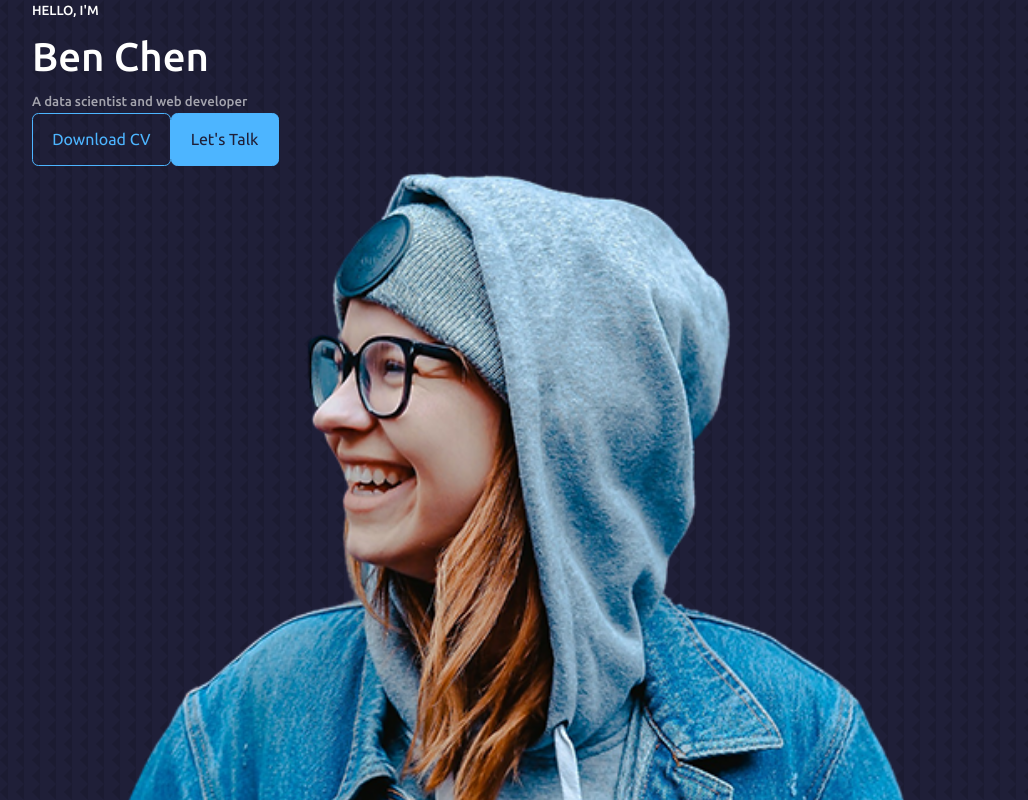
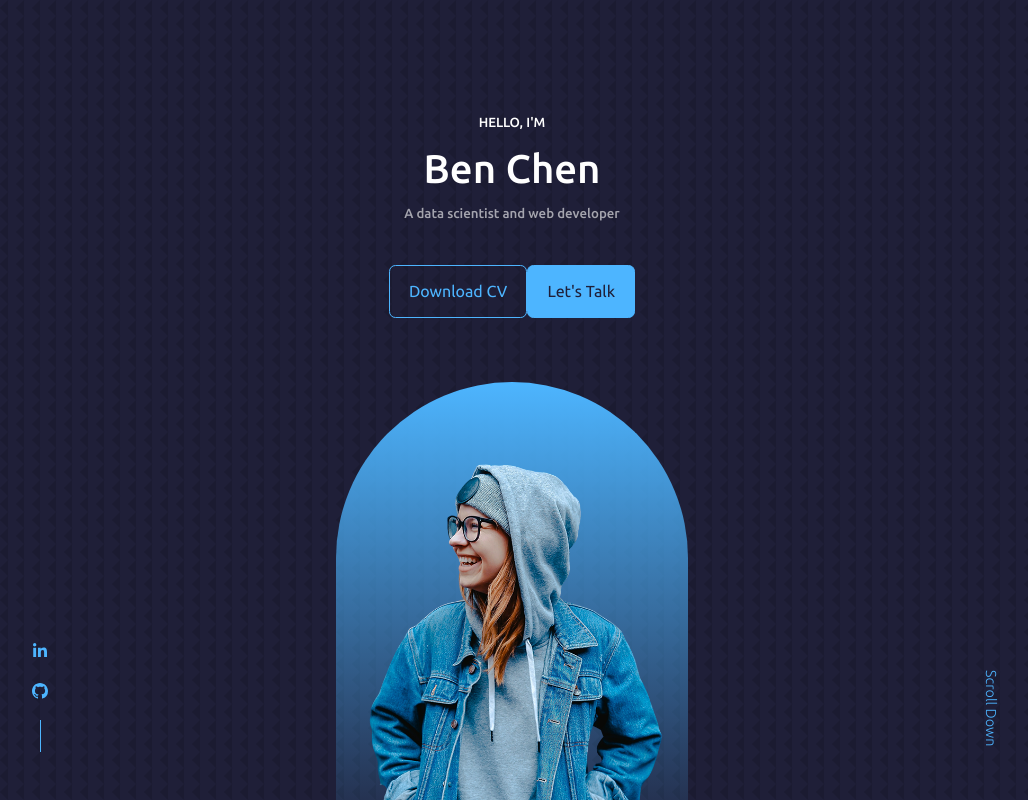
Before and after one commit to benntuecon/personal-portfolio, a React (Create React App) app in the folder react-portfolio/: page / in a window 1280 px wide. Shown: the top 800 px of the page, without its empty margins (128-1156 px from the left). Built offline with nearby package versions, Linux system fonts and the light colour scheme.

Commit message:
finish header v1

```diff
--- a/react-portfolio/package.json
+++ b/react-portfolio/package.json
@@ -8,6 +8,7 @@
     "@testing-library/user-event": "^13.5.0",
     "react": "^18.2.0",
     "react-dom": "^18.2.0",
+    "react-icons": "^4.4.0",
     "react-scripts": "5.0.1",
     "web-vitals": "^2.1.4"
   },
--- a/react-portfolio/src/components/header/Header.jsx
+++ b/react-portfolio/src/components/header/Header.jsx
@@ -2,6 +2,7 @@
 import './header.css'
 import CTA from './CTA'
 import ME from '../../assets/me.png'
+import HeaderSocials from './HeaderSocials'
 
 const Header = () => {
     return (
@@ -17,6 +18,7 @@
                     A data scientist and web developer
                 </h5>
                 <CTA />
+                <HeaderSocials />
                 <div className='me'>
                     <img src={ME} alt='me' />
                 </div>
--- /dev/null
+++ b/react-portfolio/src/components/header/HeaderSocials.jsx
@@ -0,0 +1,15 @@
+import React from 'react'
+import { FaLinkedinIn } from 'react-icons/fa'
+import { BsGithub } from 'react-icons/bs'
+
+
+const HeaderSocials = () => {
+    return (
+        <div className='header__socials'>
+            <a href="https://linkedin.com" target='_blank' > <FaLinkedinIn /></a>
+            <a href="https://github.com" target='_blank' ><BsGithub /></a>
+        </div >
+    )
+}
+
+export default HeaderSocials
--- a/react-portfolio/src/components/header/header.css
+++ b/react-portfolio/src/components/header/header.css
@@ -0,0 +1,80 @@
+header {
+    height: 100vh;
+    padding-top:7rem;
+    overflow: hidden;
+}
+.header__container {
+    text-align: center;
+    height: 100%;
+    position: relative;
+}
+
+.cta {
+    margin-top: 2.5rem;
+    display: flex;
+    gap: 1.2 rem;
+    justify-content: center;
+}
+
+.header__socials {
+    display: flex;
+    flex-direction:column;
+    align-items : center;
+    gap: 0.8rem;
+    position: absolute;
+    left: 0;
+    bottom: 3rem;
+}
+
+.header__socials::after {
+    content: "";
+    width: 1px;
+    height: 2rem;
+    background-color: var(--color-primary);
+}
+
+/* ================== ME ================ */
+
+.me {
+    background: linear-gradient(var(--color-primary), transparent);
+    width: 22rem;
+    height: 30rem;
+    position:absolute;
+    left: calc(50% - 11rem);
+    margin-top: 4rem;
+    border-radius: 12rem 12rem 0 0;
+    overflow: hidden;
+    padding: 5rem 1.5rem 1.5rem 1.5rem;
+}
+
+.scroll__down {
+    position: absolute;
+    right: -2.3rem;
+    bottom: 5rem;
+    transform: rotate(90deg);
+    font-weight: 300;
+    font-size: 0.9rem;
+
+}
+
+
+/* ===========MEDIA QUERIES ( MEDIUM DEVICE) ======= */
+
+@media screen and (max-width: 1024px) {
+  .header {
+    height:68vh;
+  }
+}
+
+/* ===========MEDIA QUERIES ( SMALL DEVICE) ======= */
+
+@media screen and (max-width: 600) {
+    header {
+        height: 100vh;
+    }
+
+    .header__socials,
+    .scroll__down {
+        display: none;
+    }
+}
--- a/react-portfolio/src/index.css
+++ b/react-portfolio/src/index.css
@@ -93,8 +93,8 @@
   transition:var(--transition);
 }
 
-.btn :hover {
-  background: var(--color-primary);
+.btn:hover {
+  background: var(--color-white);
   color: var(--color-bg);
   border-color: transparent;
 }
```
Also changed, not shown: 1 other file (tests, documents, lock files or other folders).
